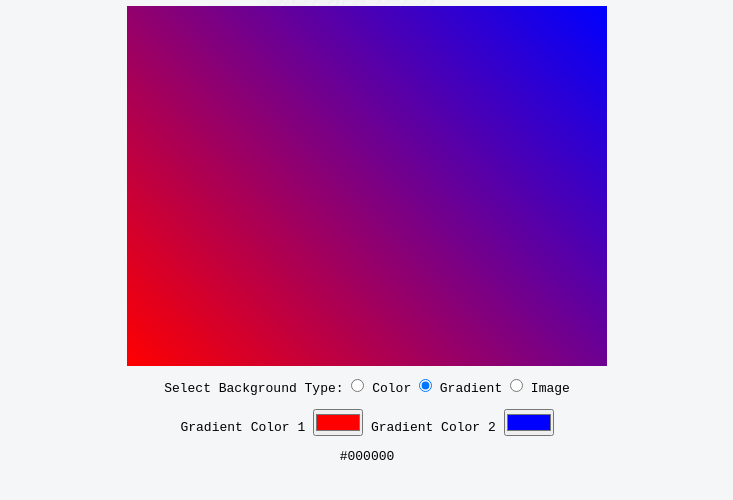
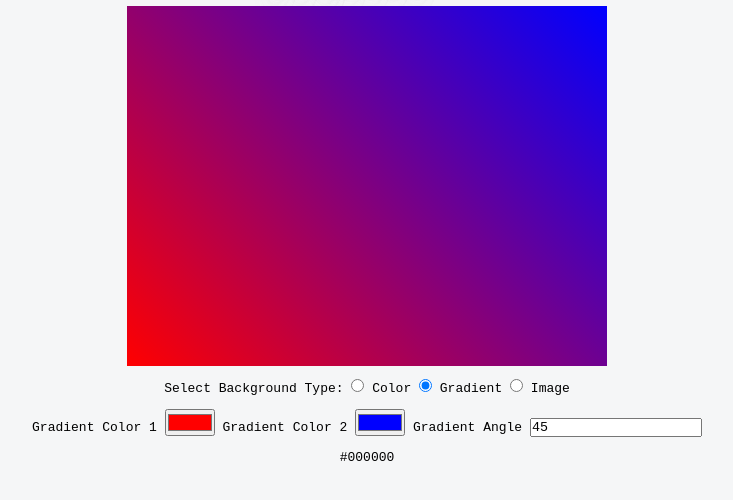
Before and after one commit to CovertGravy/piquotes, a plain HTML site: page src/create.html in a window 1280 px wide. Both pictures are taken after a click on the radio button "Gradient". Shown: the part 94-594 px from the top of the page, without its empty margins (273-1006 px from the left). Drawn offline with nearby package versions, Linux system fonts and the light colour scheme.

Commit message:
Gradient Angle

```diff
--- a/src/create.html
+++ b/src/create.html
@@ -59,6 +59,14 @@
             id="bgGradient2"
             v-model="bgGradient2"
           />
+
+          <label for="bgGradientDeg">Gradient Angle</label>
+          <input
+            type="number"
+            name="bgGradientDeg"
+            id="bgGradientDeg"
+            v-model="bgGradientDeg"
+          />
         </div>
       </div>
       {{bgColor}}
--- a/src/script.js
+++ b/src/script.js
@@ -5,7 +5,7 @@ var app = new Vue({
     bgColor: "#000000",
     bgGradient1: "#ff0000",
     bgGradient2: "#0000ff",
-    bgGradientDeg: "45deg",
+    bgGradientDeg: 45,
   },
   computed: {
     artboardStyle: function () {
@@ -17,7 +17,7 @@ var app = new Vue({
     },
     artboardBgGradient: function () {
       return {
-        backgroundImage: `linear-gradient(${this.bgGradientDeg},${this.bgGradient1}, ${this.bgGradient2})`,
+        backgroundImage: `linear-gradient(${this.bgGradientDeg}deg,${this.bgGradient1}, ${this.bgGradient2})`,
       };
     },
   },
```
